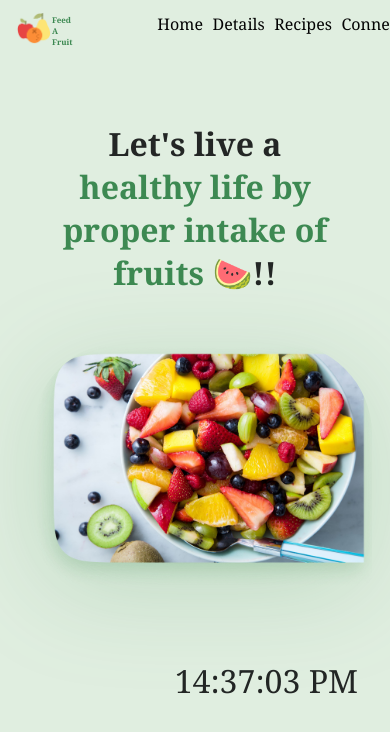
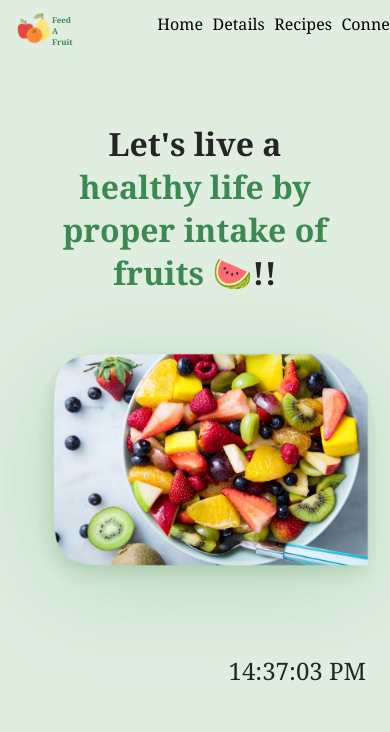
Before and after one commit to snehafarkya/Feed-a-fruit, a React (Create React App) app: page / in a window 390 px wide. Shown: the top 732 px of the page. Built offline with nearby package versions, Linux system fonts and the light colour scheme.

Commit message:
made responsive

```diff
--- a/src/App.css
+++ b/src/App.css
@@ -392,8 +392,15 @@ footer{
         margin: 1em;
     }
     #img{
-        width: 95%;
+        width: 96%;
         margin: 1em;
-        height: 95%;
+        height: 96%;
+    }
+    #clock{
+        float: center;
+        color: #232625;
+        font-size: 1.5em;
+        margin-top: 1em;
+        margin-right: 1em;
     }
 }
```
